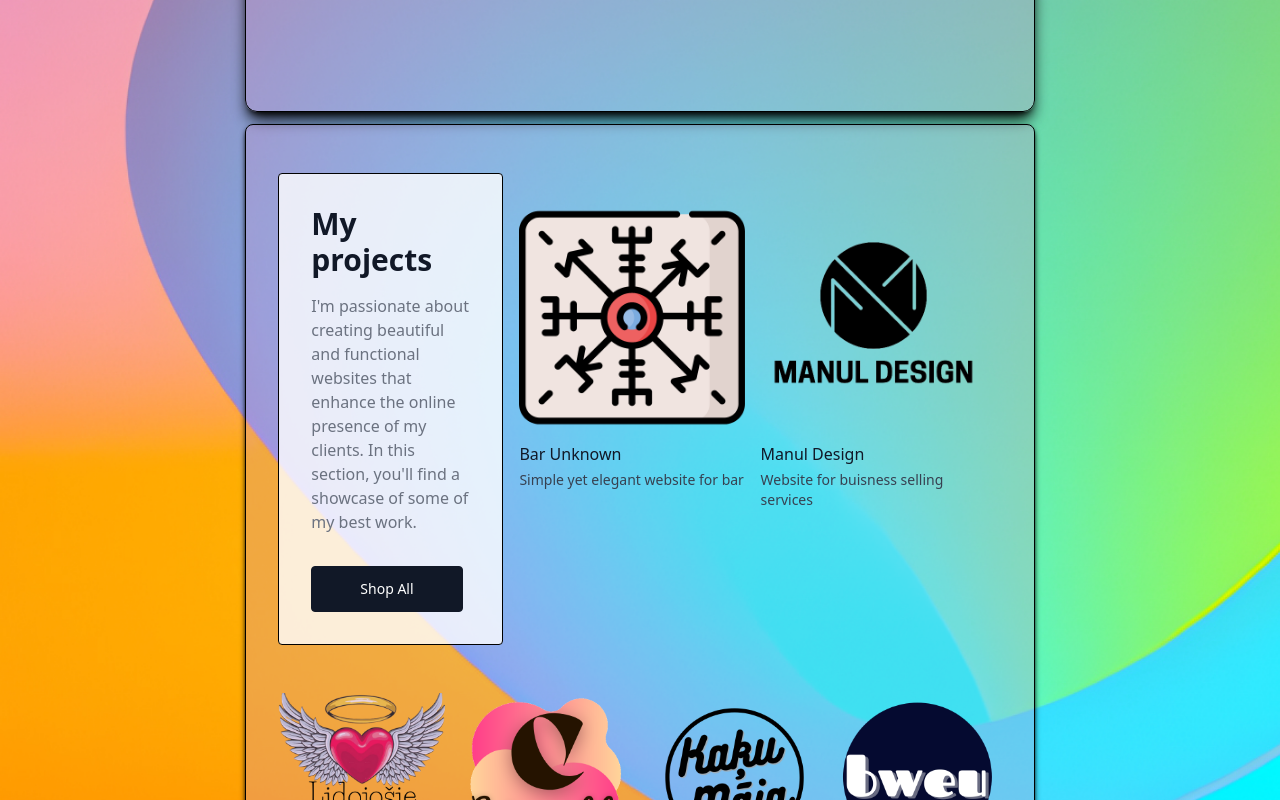
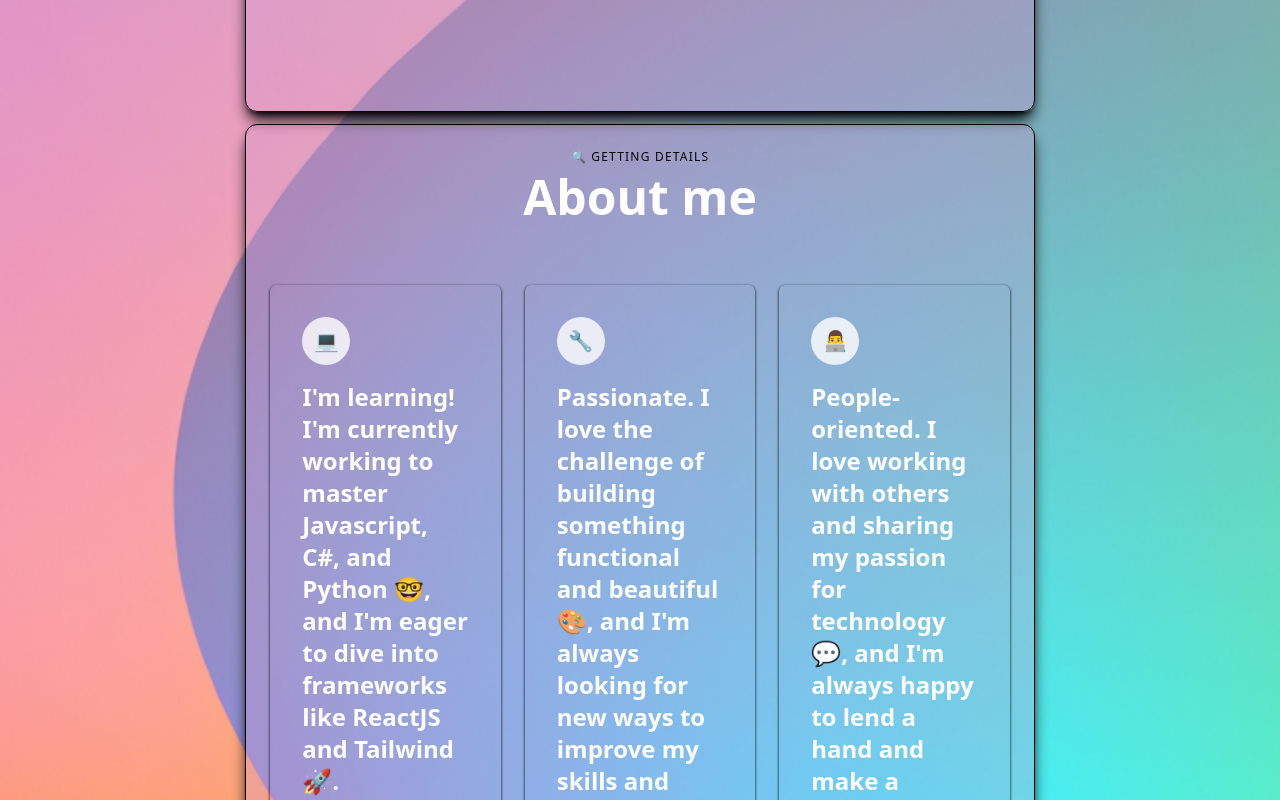
Before and after one commit to janisruduks/janisruduks-space, a React (Vite) app: page / in a window 1280 px wide. Shown: the part 820-1620 px from the top of the page. Built offline with nearby package versions, Linux system fonts and the light colour scheme.

Commit message:
about me section added

```diff
--- a/src/App.jsx
+++ b/src/App.jsx
@@ -4,6 +4,7 @@ import Header from './components/header.component';
 import Title from './components/title-component';
 import Projects from './components/projects.components';
 import EntranceAnimation from './components/Animation.component';
+import AboutMe from './components/about-me.component';
 
 function App() {
   const [contentLoaded, setContentLoaded] = useState(false);
@@ -21,6 +22,7 @@ function App() {
         <EntranceAnimation>
           <Header />
           <Title />
+          <AboutMe />
           <Projects />
         </EntranceAnimation>
         </>
--- /dev/null
+++ b/src/components/about-me.component.jsx
@@ -0,0 +1,37 @@
+import React from 'react'
+import EntranceAnimation from './Animation.component';
+
+const AboutMe = () => {
+  return (
+    <section className="p-6 bg-c1/30 rounded-xl border border-black m-3 shadow-lg shadow-black">
+        <div className="container mx-auto">
+            <span className="block mb-2 text-xs font-medium tracking-widest text-center uppercase text-black">🔍 Getting details</span>
+            <h2 className="text-5xl font-bold text-center dark:text-gray-50">About me</h2>
+            <EntranceAnimation>
+            <div className="grid gap-6 my-16 lg:grid-cols-3">
+                <div className="flex flex-col p-8 space-y-4 rounded-md shadow shadow-black transition duration-500 ease-in-out transform hover:-translate-y-1 hover:scale-110">
+                    <div className="flex items-center justify-center flex-shrink-0 w-12 h-12 text-xl font-bold rounded-full bg-white/80">💻</div>
+                    <p className="text-2xl font-semibold">
+                        <b>I'm learning!</b> I'm currently working to master Javascript, C#, and Python 🤓, and I'm eager to dive into frameworks like ReactJS and Tailwind 🚀.
+                    </p>
+                </div>
+                <div className="flex flex-col p-8 space-y-4 rounded-md shadow shadow-black transition duration-500 ease-in-out transform hover:-translate-y-1 hover:scale-110">
+                    <div className="flex items-center justify-center flex-shrink-0 w-12 h-12 text-xl font-bold rounded-full bg-white/80">🔧</div>
+                    <p className="text-2xl font-semibold">
+                        <b>Passionate.</b> I love the challenge of building something functional and beautiful 🎨, and I'm always looking for new ways to improve my skills and knowledge 💪.
+                    </p>
+                </div>
+                <div className="flex flex-col p-8 space-y-4 rounded-md shadow shadow-black transition duration-500 ease-in-out transform hover:-translate-y-1 hover:scale-110">
+                    <div className="flex items-center justify-center flex-shrink-0 w-12 h-12 text-xl font-bold rounded-full bg-white/80">👨‍💻</div>
+                    <p className="text-2xl font-semibold">
+                        <b>People-oriented.</b> I love working with others and sharing my passion for technology 💬, and I'm always happy to lend a hand and make a positive impact 🙌.
+                    </p>
+                </div>
+            </div>
+            </EntranceAnimation>
+        </div>
+    </section>
+  )
+}
+
+export default AboutMe;
--- a/tailwind.config.cjs
+++ b/tailwind.config.cjs
@@ -9,6 +9,8 @@ module.exports = {
       colors: {
         'c0': '#2b0d45',
         'c1': '#D197D1',
+        'c2': '#8BF26C',
+        'c3': '#F8A1AA',
       }
     },
   },
```
